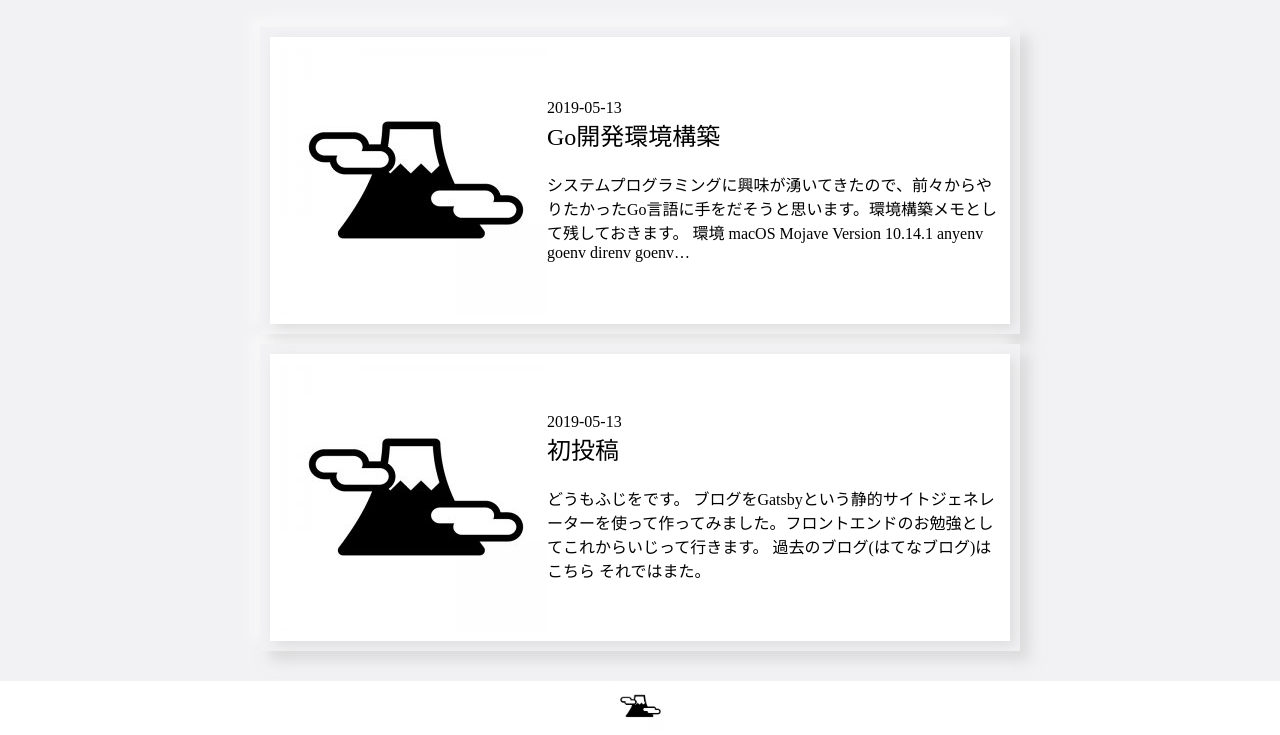
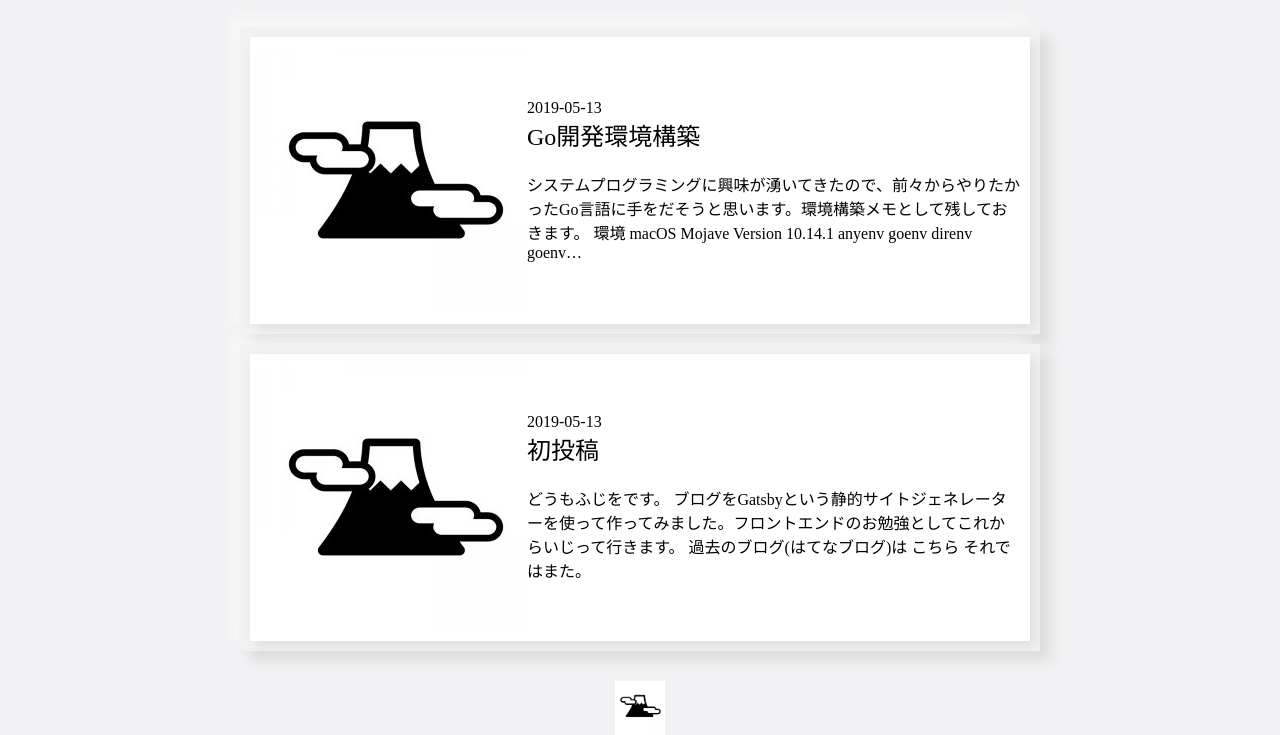
Before and after one commit to ffjlabo/blog, a Gatsby site: page / in a window 1280 px wide. Shown: the part 92-827 px from the top of the page. Built offline with nearby package versions, Linux system fonts and the light colour scheme; Gatsby itself is replaced by a stand-in of ours.

Commit message:
fix: set size of layout body to 800px and centering

```diff
--- a/src/components/layout.js
+++ b/src/components/layout.js
@@ -7,6 +7,7 @@ import Global from "./global"
 const LayoutContainer = styled.div`
   margin: 0px;
   display: flex;
+  align-items: center;
   flex-direction: column;
   min-height: 100vh;
 `
@@ -26,8 +27,9 @@ const Body = styled.div`
 
   /* PC表示 */
   @media screen and (min-width: 1025px) {
-    margin: 10px 250px;
-    min-width: 700px;
+    margin-top: 10px;
+    margin-bottom: 10px;
+    width: 800px;
   }
 `
 
```
